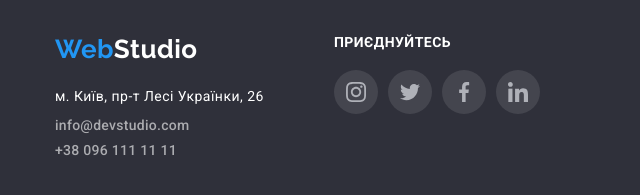
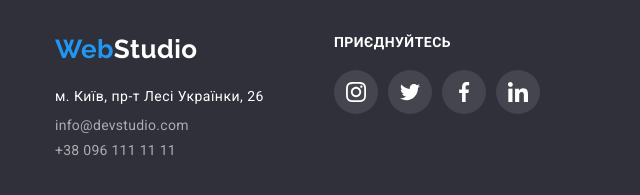
Before and after one commit to SofiiaShevtsova/goit-markup-hw-04, a plain HTML site: page portfolio.html in a window 1280 px wide. Shown: the part 1657-1852 px from the top of the page, 0-640 px from the left. Drawn offline with nearby package versions, Linux system fonts and the light colour scheme.

Commit message:
fix color of footer links

```diff
--- a/styles/styles.css
+++ b/styles/styles.css
@@ -141,6 +141,7 @@ p {
 
 .contact {
   display: flex;
+  align-items: center;
 
   color: var(--second--text-color);
   font-weight: 500;
@@ -320,7 +321,7 @@ p {
 
 .icon-link:hover,
 .icon-link:focus {
-  color: #ffffff;
+  color: var(--white-text-color);
   background-color: var(--accent-color);
   border-radius: 50%;
 }
@@ -377,6 +378,11 @@ p {
 .bot-contact {
   margin-top: 9px;
   color: rgba(255, 255, 255, 0.6);
+  font-weight: 400;
+}
+
+.logo-bot .icon-link {
+  color: var(--white-text-color);
 }
 
 .icon-title {
```
